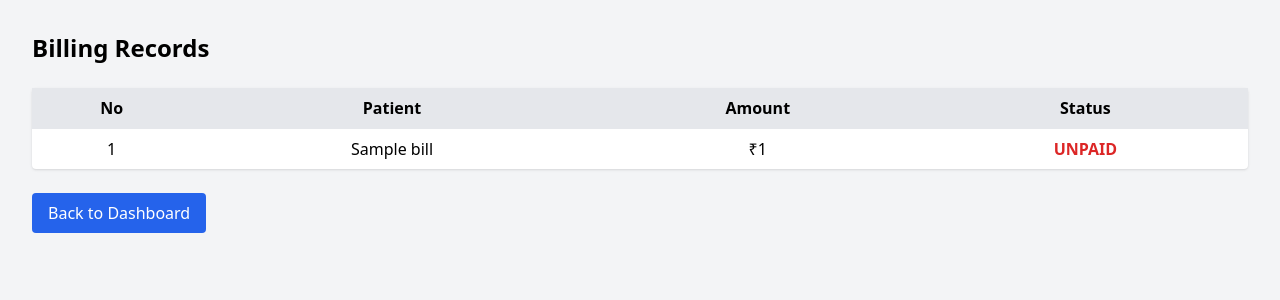
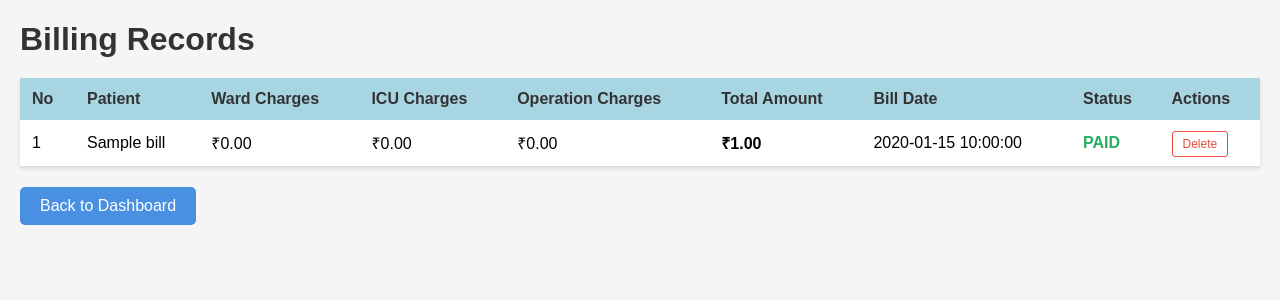
Before and after one commit to aadi3006/my1stproject_, a Flask app: template templates/view_bills.html in a window 1280 px wide. Shown: the top 300 px of the page. Run offline with Flask 3, Linux system fonts and the light colour scheme; the template is opened without the code that fills it: most values are stand-ins (such as "Sample title", 1, 10 or a date in 2020); some libraries are stand-ins or nearby versions.

Commit message:
Finally billing also working

```diff
--- a/app.py
+++ b/app.py
@@ -222,12 +222,12 @@ def add_doctor():
     if request.method == 'POST':
         cursor = conn.cursor()
         cursor.execute(
-            "INSERT INTO doctor (name, specialization, contact, email) VALUES (%s,%s,%s,%s)",
+            "INSERT INTO doctor (name, specialization, contact, experience_years) VALUES (%s,%s,%s,%s)",
             (
                 request.form['name'],
                 request.form['specialization'],
                 request.form['contact'],
-                request.form['email']
+                request.form['experience']  # This form field name can stay as 'experience'
             )
         )
         conn.commit()
@@ -235,7 +235,6 @@ def add_doctor():
         return redirect('/doctors')
 
     return render_template('add_doctor.html')
-
 
 @app.route('/doctors')
 @login_required
@@ -268,13 +267,13 @@ def edit_doctor(id):
                        SET name=%s,
                            specialization=%s,
                            contact=%s,
-                           email=%s
+                           experience_years=%s
                        WHERE doctor_id = %s
                        """, (
                            request.form['name'],
                            request.form['specialization'],
                            request.form['contact'],
-                           request.form['email'],
+                           request.form['experience'],  # This form field name can stay as 'experience'
                            id
                        ))
         conn.commit()
@@ -285,7 +284,6 @@ def edit_doctor(id):
     doctor = cursor.fetchone()
     cursor.close()
     return render_template("edit_doctor.html", doctor=doctor)
-
 
 # --------------------------------------------------
 # APPOINTMENT MODULE
@@ -601,7 +599,7 @@ def billing():
 @app.route('/bills')
 @login_required
 def view_bills():
-    cursor = conn.cursor()
+    cursor = conn.cursor(dictionary=True)  # Add dictionary=True to get column names
     cursor.execute("""
                    SELECT b.bill_id,
                           p.name as patient_name,
@@ -619,7 +617,6 @@ def view_bills():
     bills = cursor.fetchall()
     cursor.close()
     return render_template("view_bills.html", bills=bills)
-
 
 @app.route('/delete_bill/<int:id>')
 @login_required
--- a/templates/view_bills.html
+++ b/templates/view_bills.html
@@ -1,51 +1,131 @@
 <!DOCTYPE html>
 <html>
 <head>
-    <title>Bills</title>
-    <script src="https://cdn.tailwindcss.com"></script>
+    <title>Billing Records</title>
+    <style>
+        body {
+            font-family: Arial, sans-serif;
+            margin: 20px;
+            background-color: #f5f5f5;
+        }
+
+        h1 {
+            color: #333;
+            margin-bottom: 20px;
+        }
+
+        table {
+            width: 100%;
+            background-color: white;
+            border-collapse: collapse;
+            box-shadow: 0 2px 4px rgba(0,0,0,0.1);
+        }
+
+        th {
+            background-color: #a8d5e2;
+            color: #333;
+            padding: 12px;
+            text-align: left;
+            font-weight: bold;
+        }
+
+        td {
+            padding: 12px;
+            border-bottom: 1px solid #ddd;
+        }
+
+        tr:hover {
+            background-color: #f9f9f9;
+        }
+
+        .unpaid {
+            color: #e74c3c;
+            font-weight: bold;
+        }
+
+        .paid {
+            color: #27ae60;
+            font-weight: bold;
+        }
+
+        .partial {
+            color: #f39c12;
+            font-weight: bold;
+        }
+
+        .btn {
+            display: inline-block;
+            margin-top: 20px;
+            padding: 10px 20px;
+            background-color: #4a90e2;
+            color: white;
+            text-decoration: none;
+            border-radius: 5px;
+        }
+
+        .btn:hover {
+            background-color: #357abd;
+        }
+
+        .delete-btn {
+            color: #e74c3c;
+            text-decoration: none;
+            padding: 5px 10px;
+            border: 1px solid #e74c3c;
+            border-radius: 3px;
+            font-size: 12px;
+        }
+
+        .delete-btn:hover {
+            background-color: #e74c3c;
+            color: white;
+        }
+    </style>
 </head>
+<body>
+    <h1>Billing Records</h1>
 
-<body class="bg-gray-100 p-8">
-
-<h2 class="text-2xl font-bold mb-6">Billing Records</h2>
-
-<table class="bg-white shadow rounded w-full">
-    <thead class="bg-gray-200">
+    {% if bills %}
+    <table>
+        <thead>
             <tr>
-            <th class="p-2">No</th>
-            <th class="p-2">Patient</th>
-            <th class="p-2">Amount</th>
-            <th class="p-2">Status</th>
+                <th>No</th>
+                <th>Patient</th>
+                <th>Ward Charges</th>
+                <th>ICU Charges</th>
+                <th>Operation Charges</th>
+                <th>Total Amount</th>
+                <th>Bill Date</th>
+                <th>Status</th>
+                <th>Actions</th>
             </tr>
         </thead>
-
         <tbody>
-        {% for b in bills %}
-        <tr class="border-t text-center">
-            <td class="p-2">{{ loop.index }}</td>
-            <td class="p-2">{{ b.patient_name }}</td>
-            <td class="p-2">₹{{ b.total_amount }}</td>
-            <td class="p-2">
-                {% if b.payment_status == 'PAID' %}
-                    <span class="text-green-600 font-semibold">PAID</span>
-                {% else %}
-                    <span class="text-red-600 font-semibold">UNPAID</span>
-                {% endif %}
+            {% for bill in bills %}
+            <tr>
+                <td>{{ loop.index }}</td>
+                <td>{{ bill.patient_name or 'N/A' }}</td>
+                <td>₹{{ '{:,.2f}'.format(bill.ward_charges or 0) }}</td>
+                <td>₹{{ '{:,.2f}'.format(bill.icu_charges or 0) }}</td>
+                <td>₹{{ '{:,.2f}'.format(bill.operation_charges or 0) }}</td>
+                <td><strong>₹{{ '{:,.2f}'.format(bill.total_amount or 0) }}</strong></td>
+                <td>{{ bill.bill_date }}</td>
+                <td>
+                    <span class="{% if bill.payment_status == 'Paid' %}paid{% elif bill.payment_status == 'Partially Paid' %}partial{% else %}unpaid{% endif %}">
+                        {{ bill.payment_status|upper }}
+                    </span>
                 </td>
-        </tr>
-        {% else %}
-        <tr>
-            <td colspan="4" class="p-4 text-center text-gray-500">
-                No billing records found
+                <td>
+                    <a href="/delete_bill/{{ bill.bill_id }}" class="delete-btn" onclick="return confirm('Are you sure you want to delete this bill?')">Delete</a>
                 </td>
             </tr>
             {% endfor %}
         </tbody>
     </table>
+    {% else %}
+    <p>No billing records found.</p>
+    {% endif %}
 
-<a href="/" class="inline-block mt-6 bg-blue-600 text-white px-4 py-2 rounded">
-    Back to Dashboard
-</a>
-
+    <a href="/" class="btn">Back to Dashboard</a>
 </body>
 </html>
```
Also changed, not shown: templates/billing.html (+4 -4 lines). Lines whose indentation alone changed are shown as unchanged.
